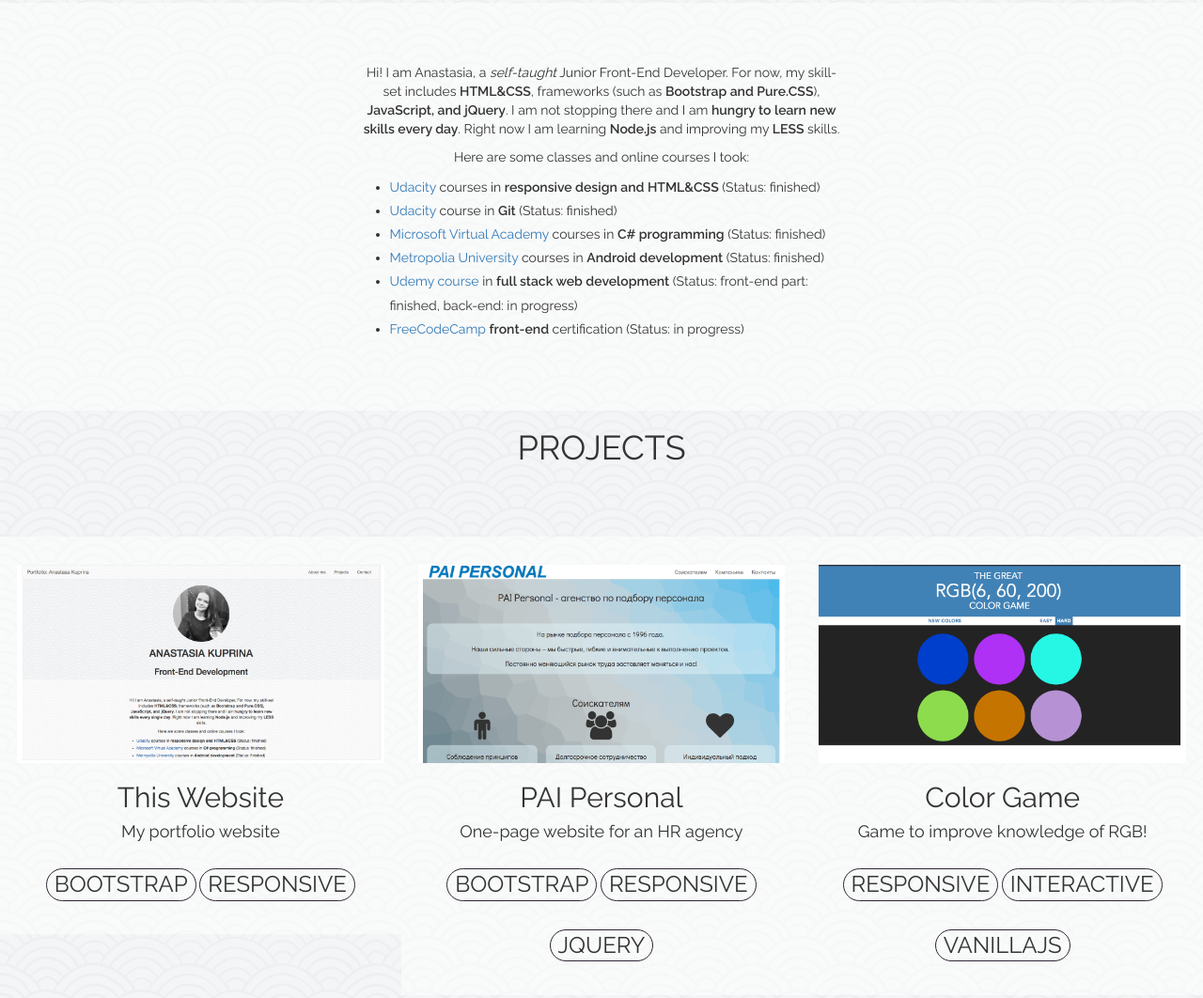
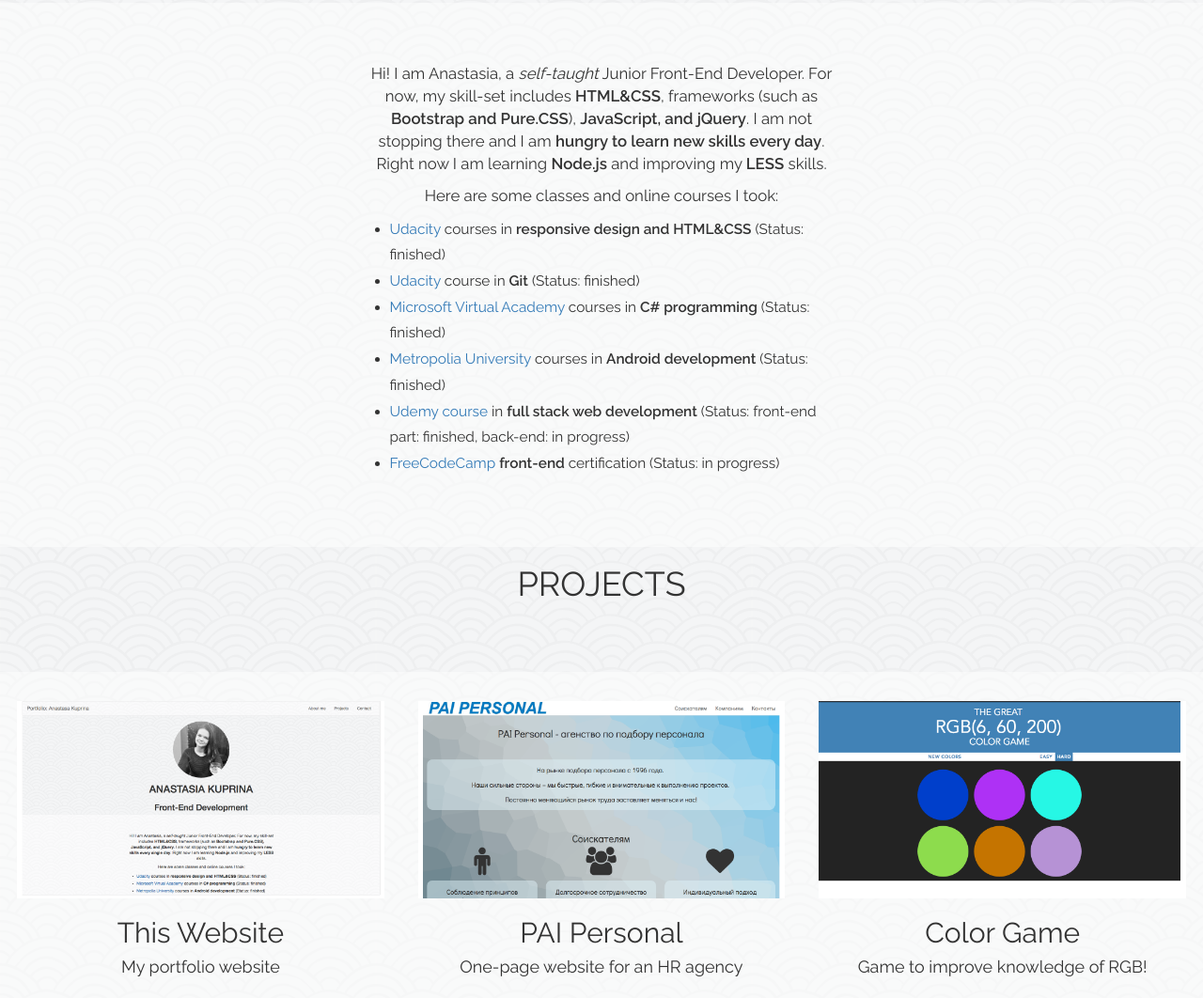
Before and after one commit to kuprinaga/portfolio, a plain HTML site: page index.html in a window 1280 px wide. Shown: the part 402-1464 px from the top of the page at 94% size. Drawn offline with nearby package versions, Linux system fonts and the light colour scheme.

Commit message:
Change font sizes

```diff
--- a/portfolio.css
+++ b/portfolio.css
@@ -18,6 +18,15 @@ h3{
     border: 1.5px solid #2E2633;
     display: inline-block;
     margin: 2px auto;
+    font-size: 1em !important;
+}
+
+p {
+    font-size: 1.2em !important;
+
+}
+li {
+    font-size: 1.1em !important;
 }
 
 h1, h3 {
@@ -25,9 +34,6 @@ h1, h3 {
     text-align: center;
 }
 
-li {
-    font-size: inherit !important;
-}
 
 .intro-text td {
     background-color: rgba(255, 255, 255, 0.5) !important;
```
